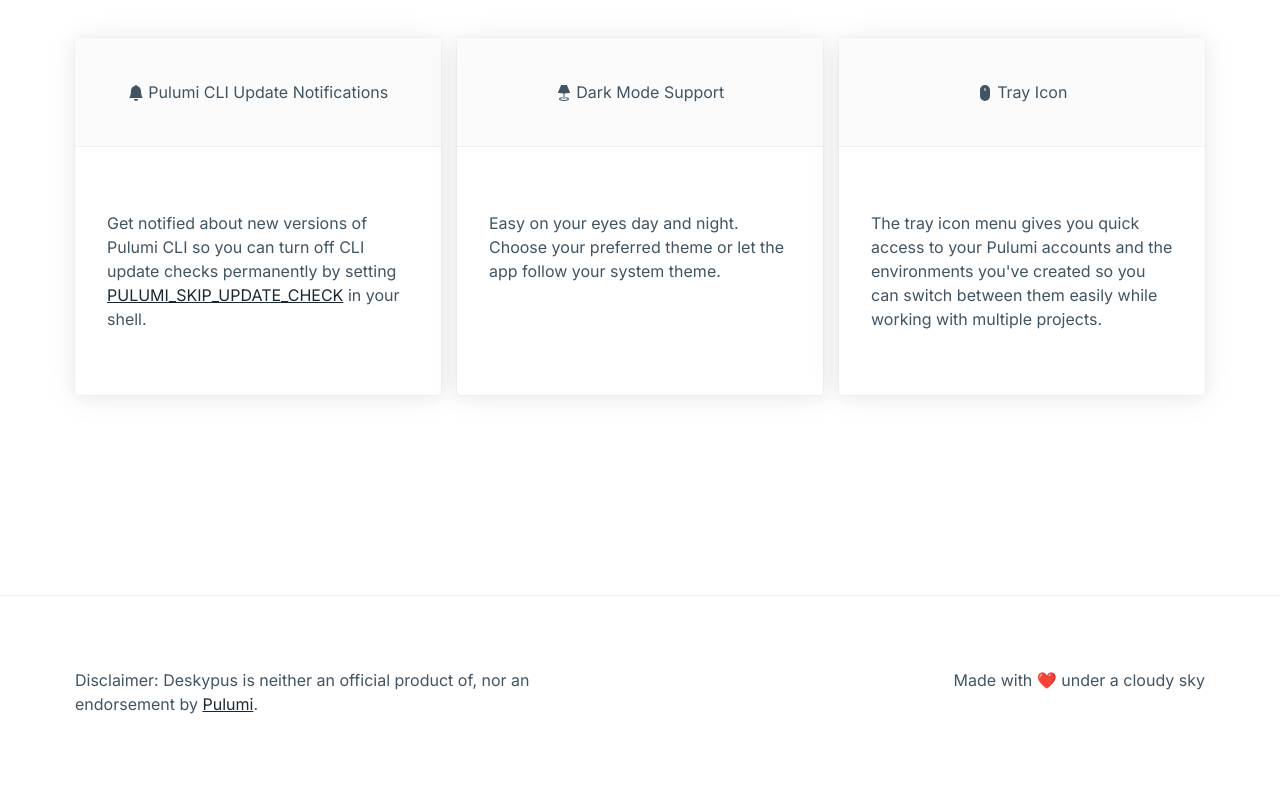
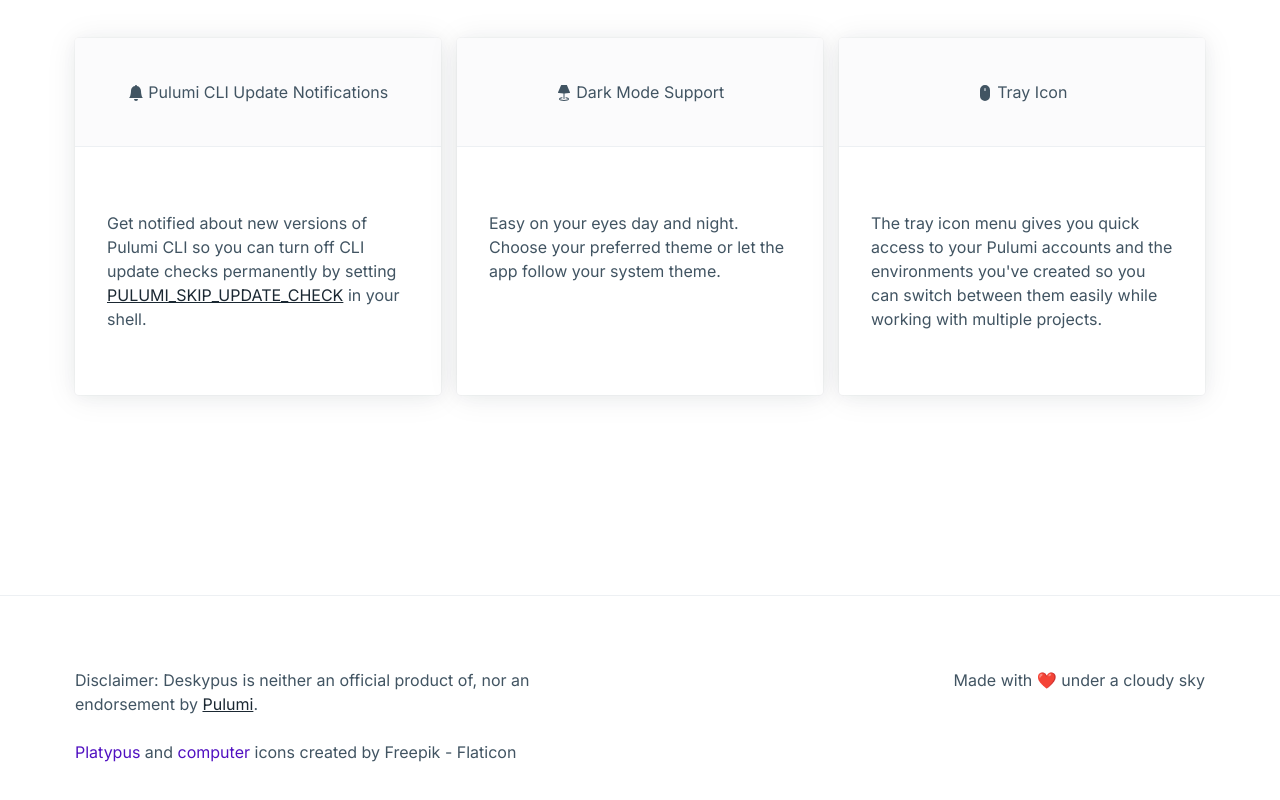
Before and after one commit to pulumi-desktop/pulumi-desktop.github.io, a website built with Parcel: page src/index.html in a window 1280 px wide. Shown: the part 2457-3257 px from the top of the page. Built offline with nearby package versions, Linux system fonts and the light colour scheme; no server answers.

Commit message:
Add logo credit

```diff
--- a/src/index.html
+++ b/src/index.html
@@ -220,6 +220,11 @@
                 </p>
                 <div class="footnote">Made with ❤️ under a cloudy sky</div>
             </div>
+            <p>
+                <a href="https://www.flaticon.com/free-icons/platypus" title="platypus icons">Platypus</a> and
+                <a href="https://www.flaticon.com/free-icons/computer" title="computer icons">computer</a> icons created
+                by Freepik - Flaticon
+            </p>
         </footer>
     </body>
 </html>
```
